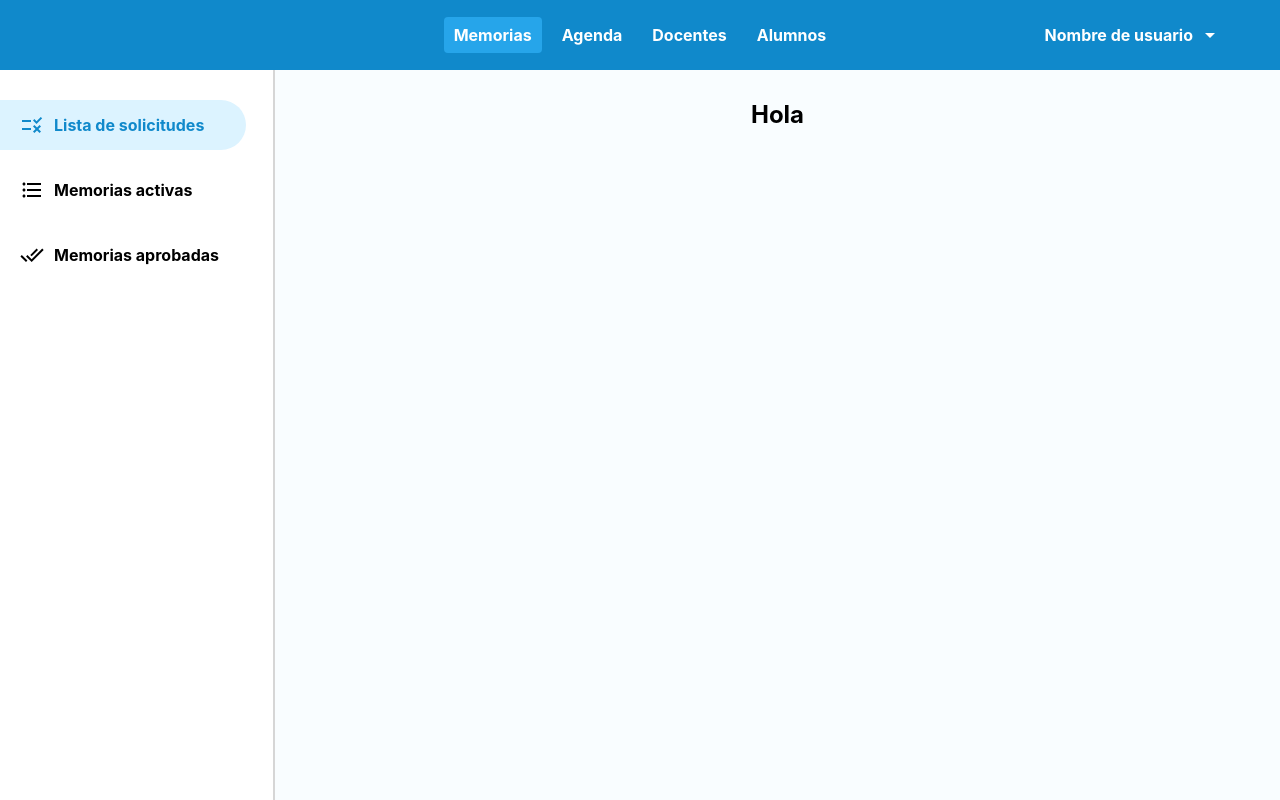
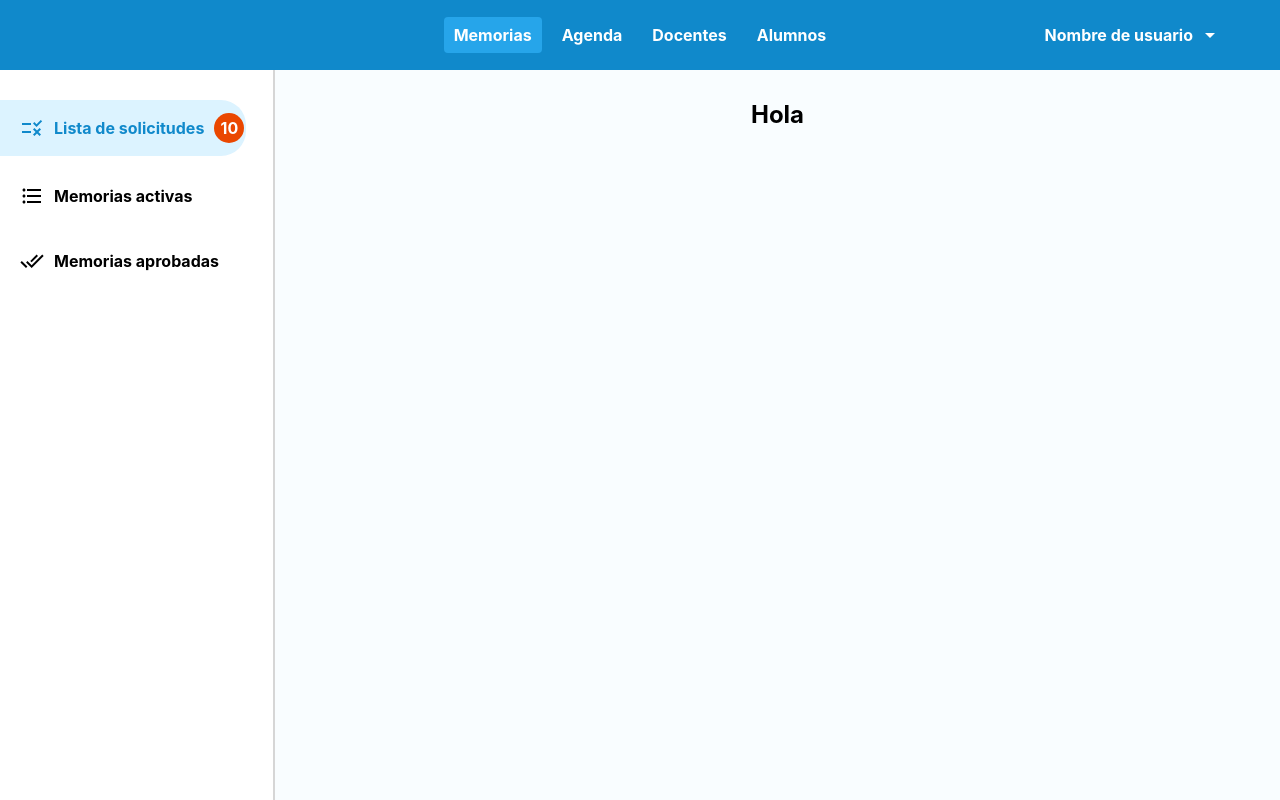
Before and after one commit to PedroScarton/Degree-project-manager, a React (Create React App) app: page /memorias/solicitudes in a window 1280 px wide. Built offline with nearby package versions, Linux system fonts and the light colour scheme.

Commit message:
counter working

```diff
--- a/src/Shared/Components/Layout/MainWrapper.js
+++ b/src/Shared/Components/Layout/MainWrapper.js
@@ -34,10 +34,12 @@ const MainWrapper = (props) => {
 		const fullpath = location.pathname.split('/');
 		if (fullpath.length === 2) {
 			const actualModule = fullpath[1];
-			const firstTool = roles[role][actualModule][0];
-			if (firstTool) {
-				history.push(firstTool.href);
-				return;
+			if (actualModule) {
+				const firstTool = roles[role][actualModule][0];
+				if (firstTool) {
+					history.push(firstTool.href);
+					return;
+				}
 			}
 		}
 		if (location.pathname === '/') {
@@ -67,7 +69,7 @@ const MainWrapper = (props) => {
 		<React.Fragment>
 			<MainNavigation modules={modules} />
 			<div className={classes.wrapper}>
-				<Sidebar tools={moduleTools} count={0} />
+				<Sidebar tools={moduleTools} count={10} />
 				<main className={classes.mainContainer}>
 					<div className={classes.routerContainer}>
 						<Switch>
--- a/src/Shared/Components/Navigation/Sidebar.js
+++ b/src/Shared/Components/Navigation/Sidebar.js
@@ -14,9 +14,9 @@ const SideBarItem = (props) => {
 			>
 				<props.icon />
 				<p>{props.name}</p>
-				{props.notification && (
+				{props.type === 'notification' && (
 					<div className={classes.countItem}>
-						<p>{props.counte}</p>
+						<p>{props.count}</p>
 					</div>
 				)}
 			</NavLink>
@@ -24,7 +24,6 @@ const SideBarItem = (props) => {
 	);
 };
 const Sidebar = (props) => {
-	console.log(props.tools);
 	return (
 		<aside className={classes.sideBar}>
 			<div>
--- a/src/Shared/Components/Navigation/Sidebar.module.css
+++ b/src/Shared/Components/Navigation/Sidebar.module.css
@@ -52,3 +52,23 @@
     fill: #1089CB;
     color: #1089CB;
 }
+
+.countItem {
+    margin-left: 10px;
+    width: 30px;
+    height: 30px;
+    border-radius: 15px;
+    background-color: #EA4700;
+    display: flex;
+    justify-content: center;
+    align-items: center;
+}
+
+.countItem p {
+    color: white;
+    margin: 0;
+}
+
+.itemLink:hover .countItem p {
+    color: white;
+}
```
